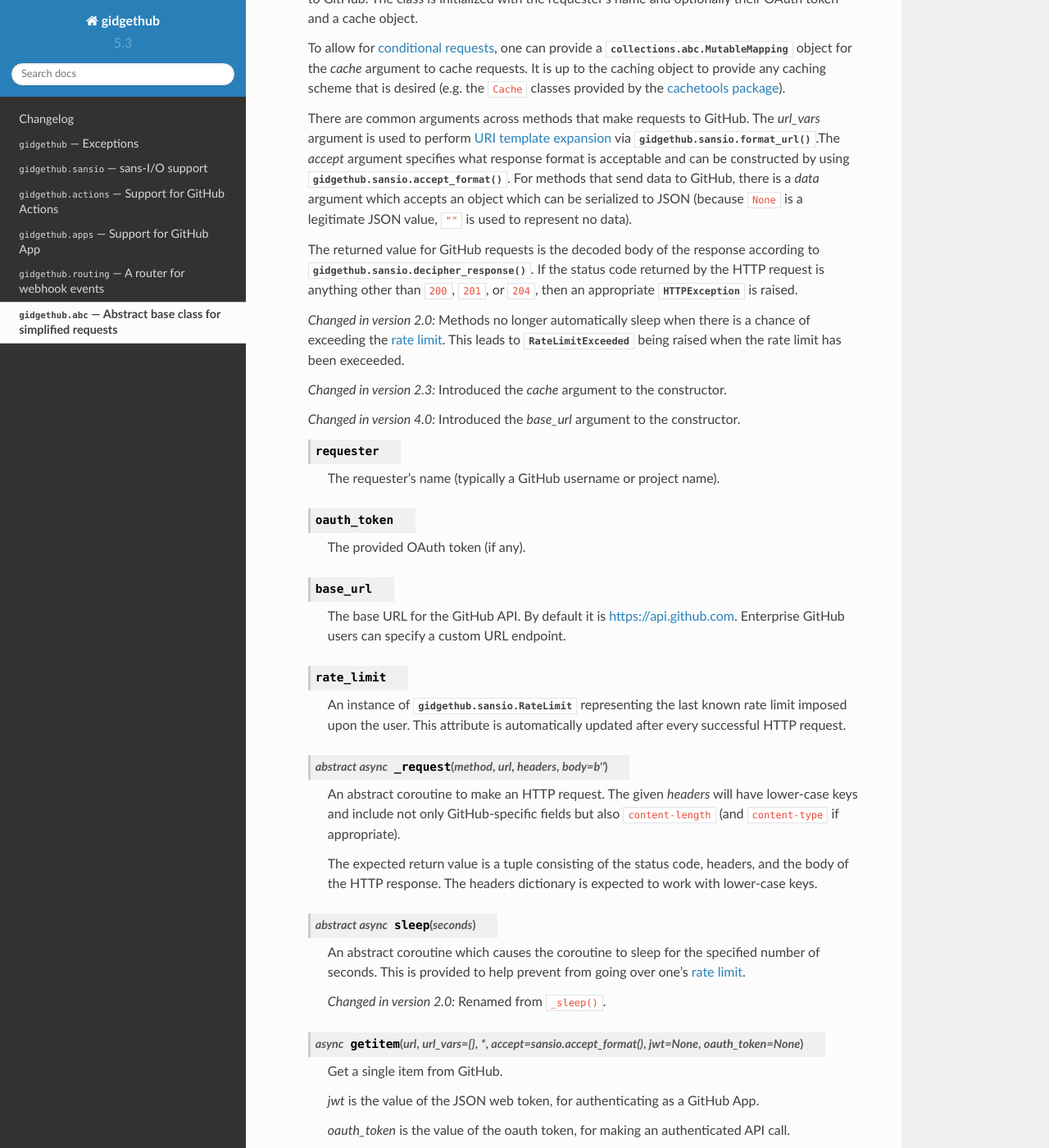
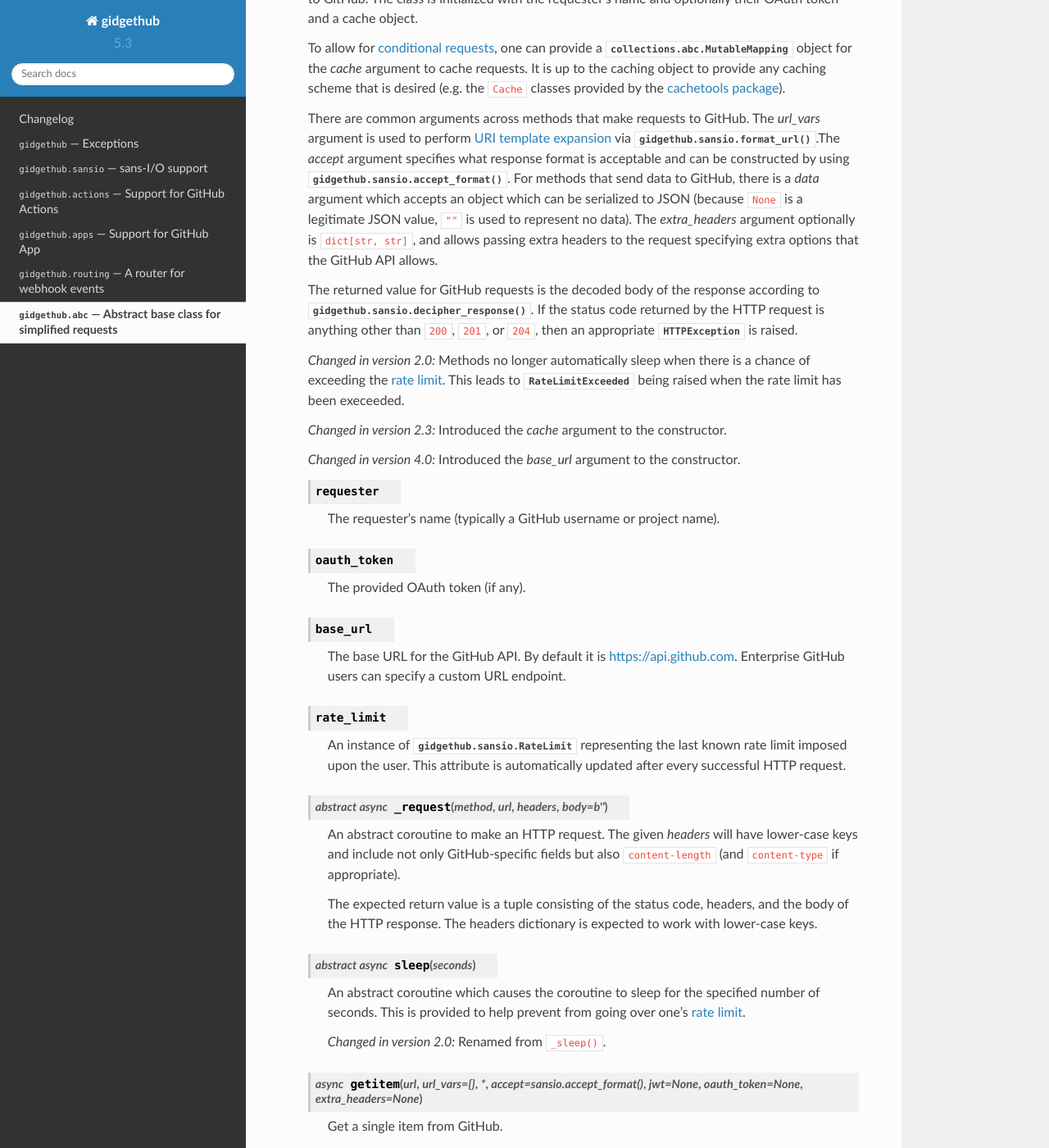
Before and after one commit to gidgethub/gidgethub, a Sphinx documentation site: the page built from docs/abc.rst, in a window 1280 px wide and 1400 px high, scrolled down 692 px. Shown: the whole window at 82% size. Built offline with Sphinx 7.4.7 and the Read the Docs theme 2.0.0, drawn with Linux system fonts in a browser that asks for light colours; pages that are not in the unit, such as notebooks, are missing from menus; some of the changed text lies outside the part shown.

Commit message:
Add extra_headers to docs

```diff
--- a/docs/abc.rst
+++ b/docs/abc.rst
@@ -48,7 +48,9 @@ experimental APIs without issue.
     methods that send data to GitHub, there is a *data* argument which
     accepts an object which can be serialized to JSON (because
     ``None`` is a legitimate JSON value, ``""`` is used to represent
-    no data).
+    no data). The *extra_headers* argument optionally is ``dict[str, str]``,
+    and allows passing extra headers to the request specifying extra
+    options that the GitHub API allows.
 
     The returned value for GitHub requests is the decoded body of the
     response according to :func:`gidgethub.sansio.decipher_response`.
@@ -119,7 +121,7 @@ experimental APIs without issue.
             Renamed from ``_sleep()``.
 
 
-    .. py:method:: getitem(url, url_vars={}, *, accept=sansio.accept_format(), jwt=None, oauth_token=None)
+    .. py:method:: getitem(url, url_vars={}, *, accept=sansio.accept_format(), jwt=None, oauth_token=None, extra_headers=None)
         :async:
 
         Get a single item from GitHub.
@@ -162,7 +164,7 @@ experimental APIs without issue.
             on API endpoints like /orgs/{org}/members/{username} where the
             HTTP response code is the relevant answer.
 
-    .. py:method:: getiter(url, url_vars={}, *, accept=sansio.accept_format(), jwt=None, oauth_token=None, iterable_key="items")
+    .. py:method:: getiter(url, url_vars={}, *, accept=sansio.accept_format(), jwt=None, oauth_token=None, iterable_key="items", , extra_headers=None)
         :async:
 
         Get all items from a GitHub API endpoint.
@@ -203,7 +205,7 @@ experimental APIs without issue.
             :meth:`getitem`.
 
 
-    .. py:method:: post(url, url_vars={}, *, data, accept=sansio.accept_format(), jwt=None, oauth_token=None, content_type="application/json")
+    .. py:method:: post(url, url_vars={}, *, data, accept=sansio.accept_format(), jwt=None, oauth_token=None, content_type="application/json", extra_headers=None)
         :async:
 
         Send a ``POST`` request to GitHub.
@@ -237,7 +239,7 @@ experimental APIs without issue.
             Added *jwt* and *oauth_token*.
 
 
-    .. py:method:: patch(url, url_vars={}, *, data, accept=sansio.accept_format(), jwt=None, oauth_token=None)
+    .. py:method:: patch(url, url_vars={}, *, data, accept=sansio.accept_format(), jwt=None, oauth_token=None, extra_headers=None)
         :async:
 
         Send a ``PATCH`` request to GitHub.
@@ -257,7 +259,7 @@ experimental APIs without issue.
             Added *jwt* and *oauth_token*.
 
 
-    .. py:method:: put(url, url_vars={}, *, data=b"", accept=sansio.accept_format(), jwt=None, oauth_token=None)
+    .. py:method:: put(url, url_vars={}, *, data=b"", accept=sansio.accept_format(), jwt=None, oauth_token=None, extra_headers=None)
         :async:
 
         Send a ``PUT`` request to GitHub.
@@ -281,7 +283,7 @@ experimental APIs without issue.
             Added *jwt* and *oauth_token*.
 
 
-    .. py:method:: delete(url, url_vars={}, *, data=b"", accept=sansio.accept_format(), jwt=None, oauth_token=None)
+    .. py:method:: delete(url, url_vars={}, *, data=b"", accept=sansio.accept_format(), jwt=None, oauth_token=None, extra_headers=None)
         :async:
 
         Send a ``DELETE`` request to GitHub.
```
